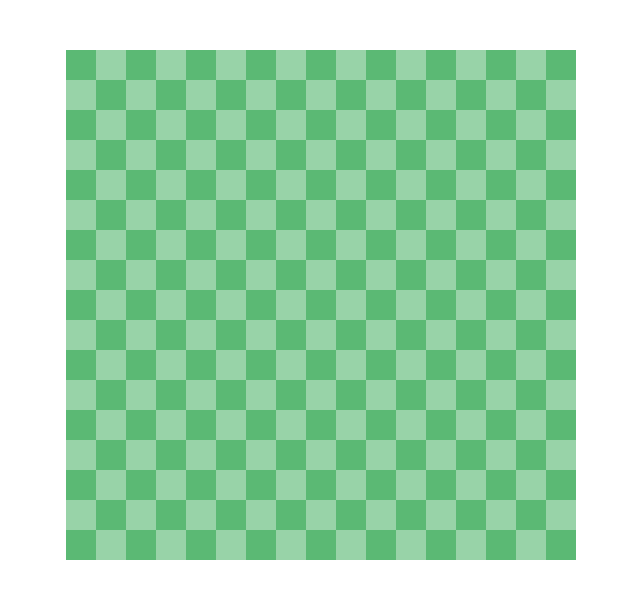
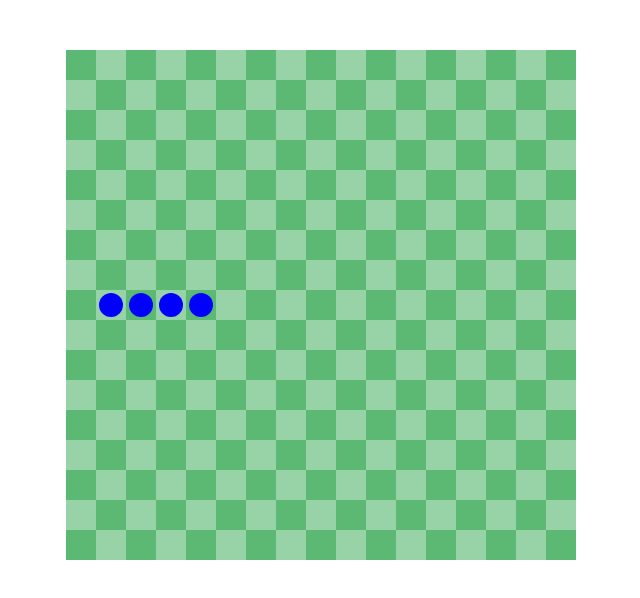
Before and after one commit to KateHoward10/snake, a React (Create React App) app: page / in a window 1280 px wide. Shown: the top 598 px of the page, without its empty margins (319-959 px from the left). Built offline with nearby package versions, Linux system fonts and the light colour scheme.

Commit message:
Add snake

```diff
--- a/src/App.js
+++ b/src/App.js
@@ -1,11 +1,13 @@
-import React from 'react';
+import React, { useState } from 'react';
 import Grid from './components/Grid';
 import './App.css';
 
 function App() {
+  const [cells, setCells] = useState([137, 138, 139, 140]);
+
   return (
     <div className="App">
-      <Grid />
+      <Grid cells={cells} />
     </div>
   );
 }
--- a/src/components/Grid/index.js
+++ b/src/components/Grid/index.js
@@ -1,11 +1,13 @@
 import React from 'react';
-import { Container, Cell } from './styles';
+import { Container, Cell, Body } from './styles';
 
-function Grid(props) {
+function Grid({ cells }) {
 	return (
 		<Container>
 			{Array.from(Array(289).keys()).map(number => (
-				<Cell key={number} number={number} />
+				<Cell key={number} number={number}>
+					{cells.includes(number) && <Body />}
+				</Cell>
 			))}
 		</Container>
 	);
--- a/src/components/Grid/styles.js
+++ b/src/components/Grid/styles.js
@@ -8,5 +8,15 @@ export const Container = styled.div`
 `;
 
 export const Cell = styled.div`
+	display: flex;
+	align-items: center;
+	justify-content: center;
 	background-color: rgba(50, 168, 82, ${props => (props.number % 2 === 0 ? 0.8 : 0.5)});
 `;
+
+export const Body = styled.div`
+	width: 24px;
+	height: 24px;
+	border-radius: 50px;
+	background-color: blue;
+`;
```
